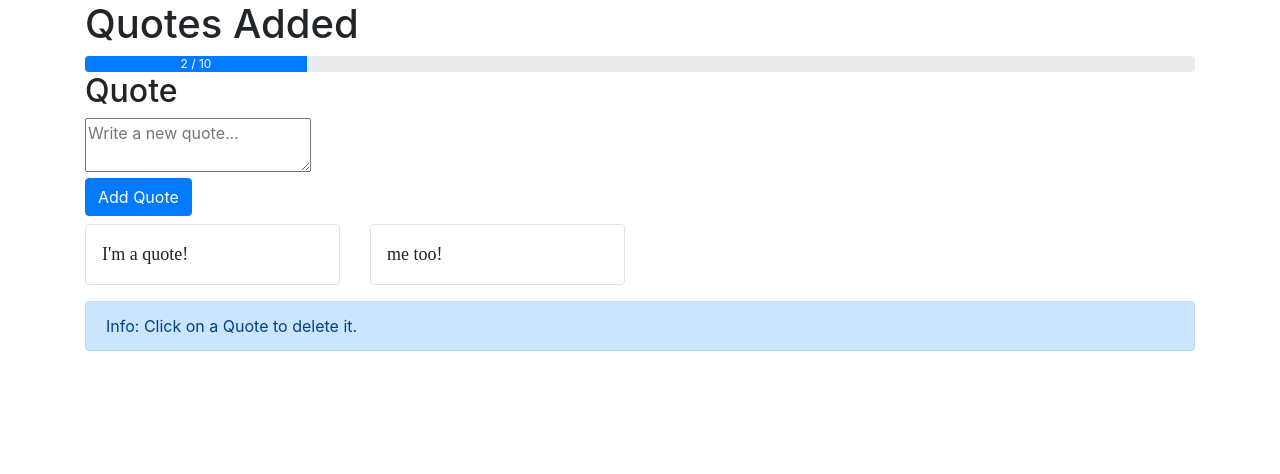
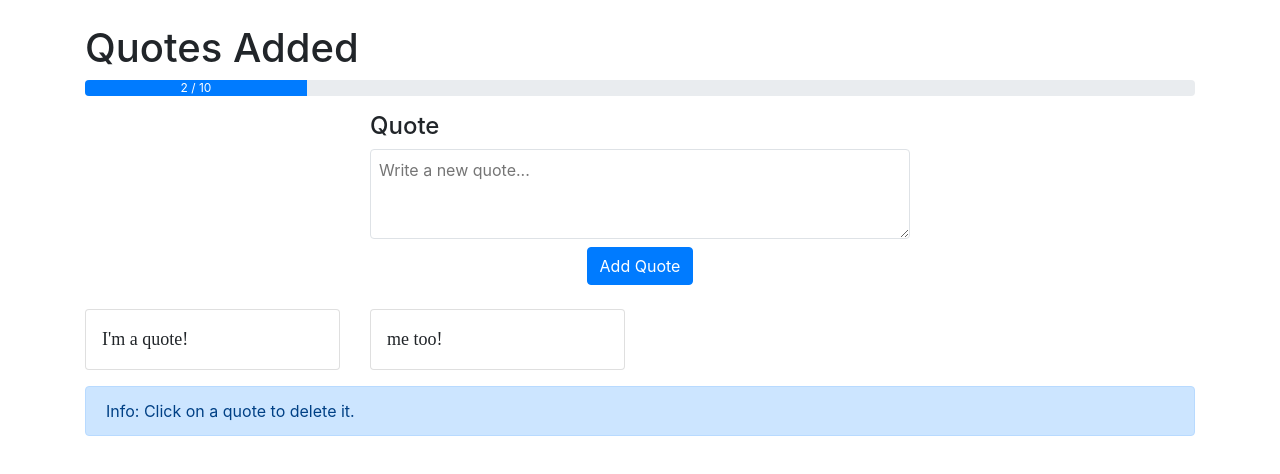
Before and after one commit to sbourdon13/udemy-vue-wonderfulQuotes, a Vue app: page / in a window 1280 px wide. Shown: the top 474 px of the page. Built offline with nearby package versions, Linux system fonts and the light colour scheme; a web font is replaced by a local one.

Commit message:
styling new Quote block

```diff
--- a/src/App.vue
+++ b/src/App.vue
@@ -11,7 +11,9 @@
         aria-valuemax="100"
       >{{ quotes.length }} / 10</div>
     </div>
-    <new-quote @quoteAdded="quoteAdded"></new-quote>
+    <div class="row justify-content-center">
+      <new-quote class="col-md-6" @quoteAdded="quoteAdded"></new-quote>
+    </div>
     <div class="row">
       <quote-card
         v-for="(quote, index) in quotes"
--- a/src/components/NewQuote.vue
+++ b/src/components/NewQuote.vue
@@ -1,9 +1,16 @@
 <template>
-  <div>
-    <h2>Quote</h2>
-    <textarea v-model="quote" @keyup.enter="addQuote" placeholder="Write a new quote..."></textarea>
-    <br>
-    <button class="btn btn-primary" @click="addQuote">Add Quote</button>
+  <div class="my-3">
+    <h4>Quote</h4>
+    <textarea
+      class="border rounded d-block col-12 p-2"
+      v-model="quote"
+      @keyup.enter="addQuote"
+      placeholder="Write a new quote..."
+      rows="3"
+    ></textarea>
+    <div class="d-flex justify-content-center">
+      <button class="btn btn-primary mt-2" @click="addQuote">Add Quote</button>
+    </div>
   </div>
 </template>
 
--- a/src/components/QuoteCard.vue
+++ b/src/components/QuoteCard.vue
@@ -1,6 +1,6 @@
 <template>
   <div>
-    <div class="card border rounded p-3">
+    <div class="card p-3">
       <div class="quote">{{ quote }}</div>
     </div>
   </div>
--- a/src/layout/Footer.vue
+++ b/src/layout/Footer.vue
@@ -1,5 +1,5 @@
 <template>
-  <div class="alert alert-primary">Info: Click on a Quote to delete it.</div>
+  <div class="alert alert-primary">Info: Click on a quote to delete it.</div>
 </template>
 
 <script>
--- a/src/layout/Header.vue
+++ b/src/layout/Header.vue
@@ -1,5 +1,5 @@
 <template>
-  <div>
+  <div class="mt-4">
     <h1>Quotes Added</h1>
   </div>
 </template>
```
